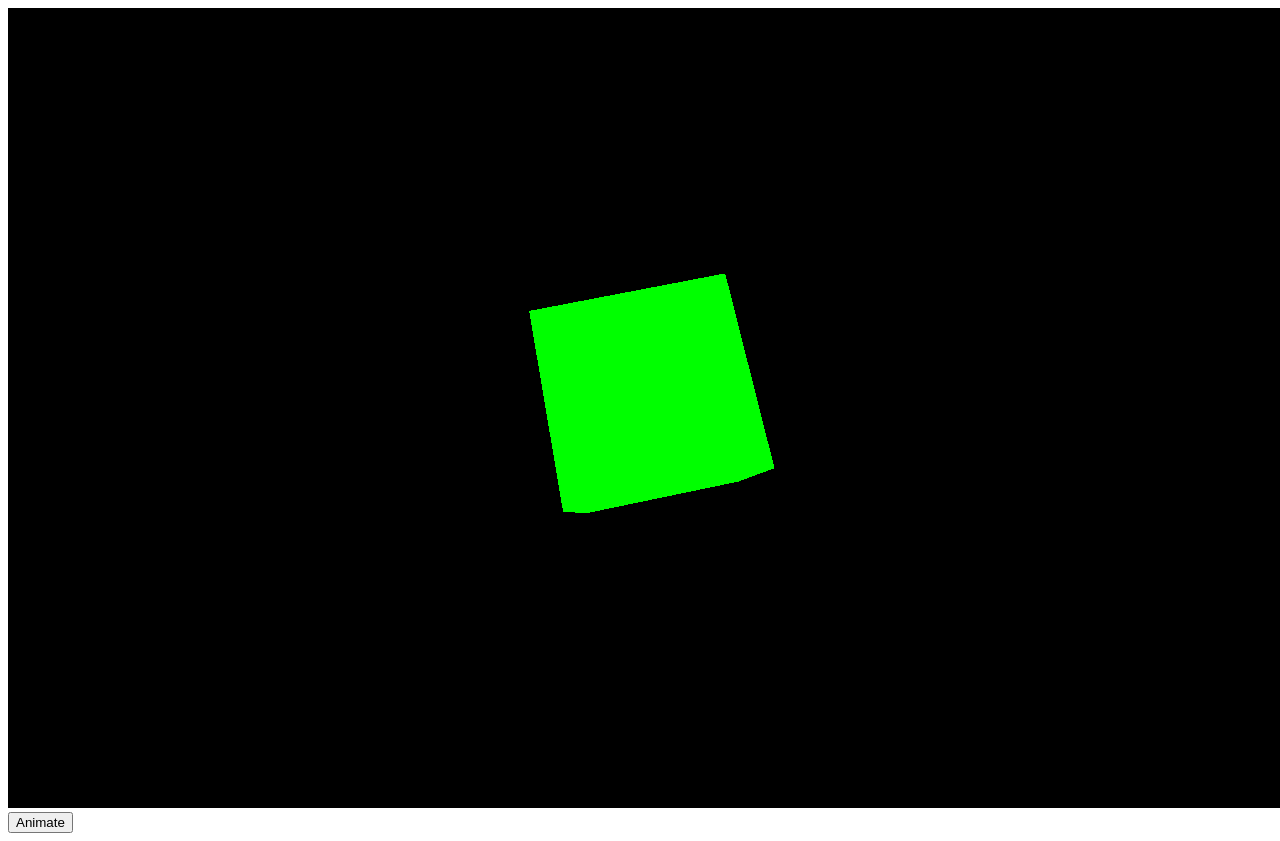
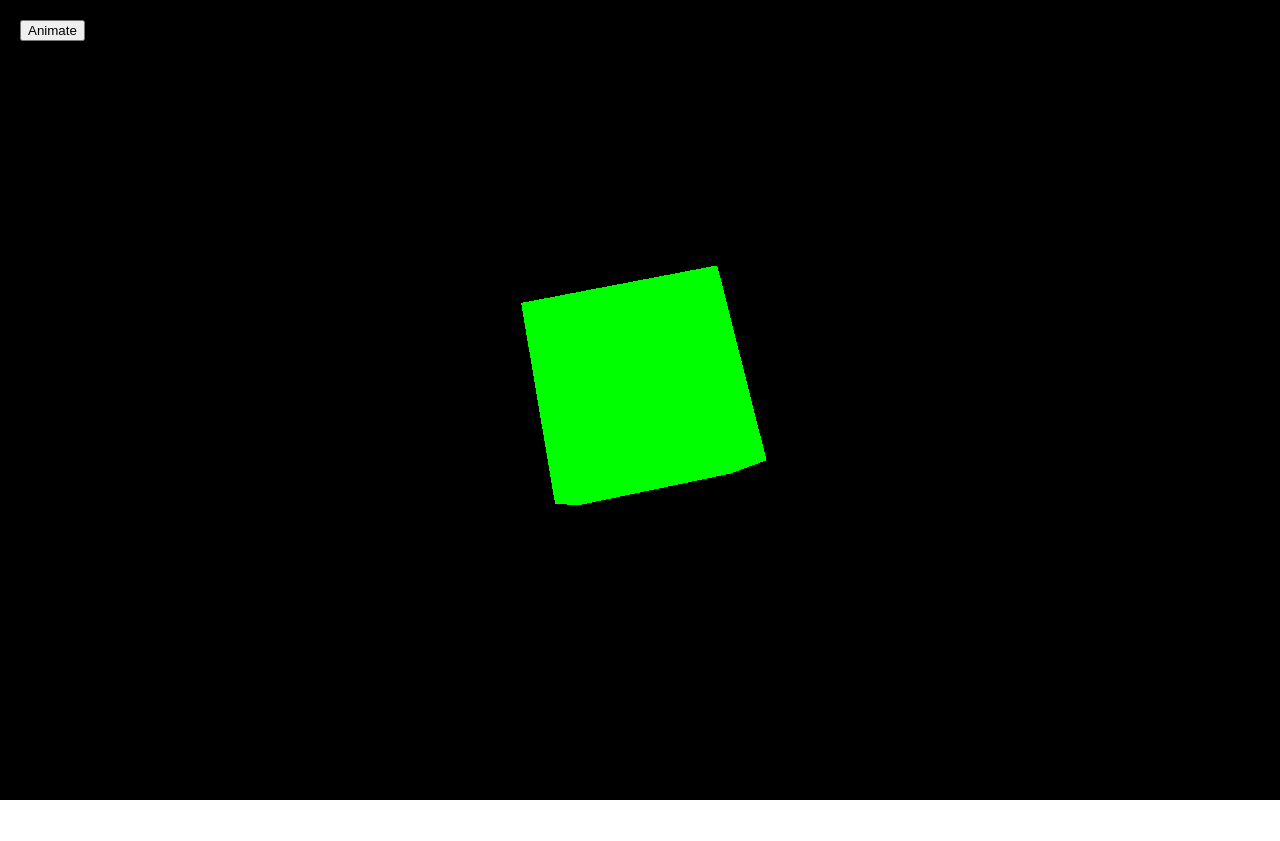
Before and after one commit to AndrewAlva/Vue-Nuxt-Intro, a Nuxt app: page / in a window 1280 px wide. After the commit the page ends 800 px from the top, so only its background shows below. Built offline with nearby package versions, Linux system fonts and the light colour scheme.

Commit message:
setup CSS styling

```diff
--- /dev/null
+++ b/assets/css/main.css
@@ -0,0 +1,5 @@
+body {
+    margin: 0;
+    padding: 0;
+    box-sizing: border-box;
+}
--- a/components/ThreeCanvas.vue
+++ b/components/ThreeCanvas.vue
@@ -30,3 +30,10 @@
     animate()
   })
 </script>
+
+<style scoped>
+  canvas {
+    position: absolute;
+    top: 0; left: 0;
+  }
+</style>
--- a/nuxt.config.ts
+++ b/nuxt.config.ts
@@ -1,7 +1,7 @@
 export default defineNuxtConfig({
   ssr: false,
   modules: [],
-  css: [],
+  css: ['@/assets/css/main.css'],
   typescript: {
     strict: true
   }
--- a/pages/index.vue
+++ b/pages/index.vue
@@ -1,7 +1,7 @@
 <template>
   <div>
     <ThreeCanvas />
-    <button @click="animateCube" class="absolute top-4 left-4 p-4 bg-black text-white">Animate</button>
+    <button @click="animateCube" class="myButton absolute top-4 left-4 p-4 bg-black text-white">Animate</button>
   </div>
 </template>
 
@@ -12,3 +12,11 @@ const animateCube = () => {
   $gsap.to('.box', { rotation: 360, duration: 2 })
 }
 </script>
+
+<style scoped>
+  .myButton {
+    position: absolute;
+    top: 20px;
+    left: 20px;
+  }
+</style>
```
